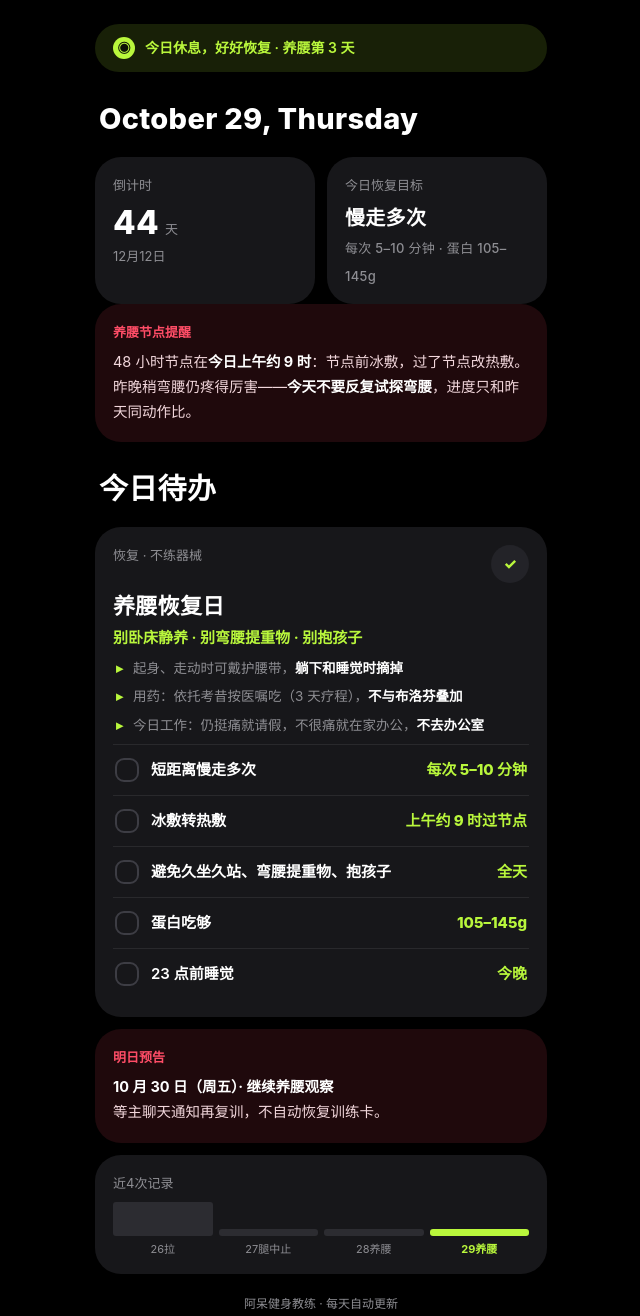
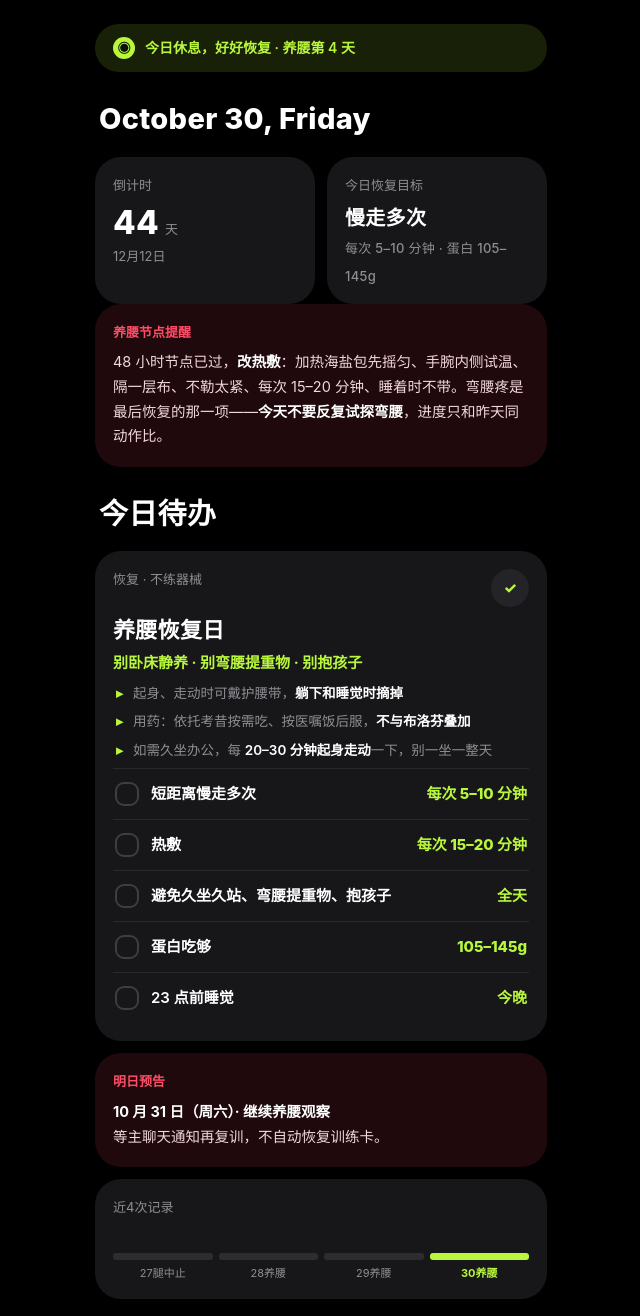
Before and after one commit to genrry-ayu/training-tracker, a plain HTML site: page index.html in a window 1280 px wide. Shown: the top 1316 px of the page, without its empty margins (319-959 px from the left). Drawn offline with Linux system fonts and the light colour scheme.

Commit message:
训练卡：自动更新

```diff
--- a/index.html
+++ b/index.html
@@ -3,7 +3,7 @@
 <head>
 <meta charset="UTF-8">
 <meta name="viewport" content="width=device-width, initial-scale=1.0, viewport-fit=cover">
-<title>训练卡 · 10-29 养腰恢复日</title>
+<title>训练卡 · 10-30 养腰恢复日</title>
 <style>
   :root{
     --bg:#000000;
@@ -99,17 +99,17 @@
 
   <div class="banner" id="goal">
     <span class="dot">◉</span>
-    <span>今日休息，好好恢复 · 养腰第 3 天</span>
+    <span>今日休息，好好恢复 · 养腰第 4 天</span>
   </div>
 
   <div class="title-row">
-    <h2>October 29, Thursday</h2>
+    <h2>October 30, Friday</h2>
   </div>
 
   <div class="metrics" id="metrics">
     <div class="metric">
       <div class="lab">倒计时</div>
-      <div class="val"><span id="dday">44</span><small>天</small></div>
+      <div class="val"><span id="dday">43</span><small>天</small></div>
       <div class="val-sub">12月12日</div>
     </div>
     <div class="metric">
@@ -120,7 +120,7 @@
 
   <div class="alert">
     <div class="lab">养腰节点提醒</div>
-    <p>48 小时节点在<b>今日上午约 9 时</b>：节点前冰敷，过了节点改热敷。昨晚稍弯腰仍疼得厉害——<b>今天不要反复试探弯腰</b>，进度只和昨天同动作比。</p>
+    <p>48 小时节点已过，<b>改热敷</b>：加热海盐包先摇匀、手腕内侧试温、隔一层布、不勒太紧、每次 15–20 分钟、睡着时不带。弯腰疼是最后恢复的那一项——<b>今天不要反复试探弯腰</b>，进度只和昨天同动作比。</p>
   </div>
 
   <div class="title-row">
@@ -136,11 +136,11 @@
     <div class="target">别卧床静养 · 别弯腰提重物 · 别抱孩子</div>
     <ul class="cues">
       <li>起身、走动时可戴护腰带，<b>躺下和睡觉时摘掉</b></li>
-      <li>用药：依托考昔按医嘱吃（3 天疗程），<b>不与布洛芬叠加</b></li>
-      <li>今日工作：仍挺痛就请假，不很痛就在家办公，<b>不去办公室</b></li>
+      <li>用药：依托考昔按需吃、按医嘱饭后服，<b>不与布洛芬叠加</b></li>
+      <li>如需久坐办公，每 <b>20–30 分钟起身走动</b>一下，别一坐一整天</li>
     </ul>
     <label class="set"><input type="checkbox"><span class="sname">短距离慢走多次</span><span class="w">每次 5–10 分钟</span></label>
-    <label class="set"><input type="checkbox"><span class="sname">冰敷转热敷</span><span class="w">上午约 9 时过节点</span></label>
+    <label class="set"><input type="checkbox"><span class="sname">热敷</span><span class="w">每次 15–20 分钟</span></label>
     <label class="set"><input type="checkbox"><span class="sname">避免久坐久站、弯腰提重物、抱孩子</span><span class="w">全天</span></label>
     <label class="set"><input type="checkbox"><span class="sname">蛋白吃够</span><span class="w">105–145g</span></label>
     <label class="set"><input type="checkbox"><span class="sname">23 点前睡觉</span><span class="w">今晚</span></label>
@@ -148,16 +148,16 @@
 
   <div class="alert">
     <div class="lab">明日预告</div>
-    <p><b>10 月 30 日（周五）· 继续养腰观察</b><br>等主聊天通知再复训，不自动恢复训练卡。</p>
+    <p><b>10 月 31 日（周六）· 继续养腰观察</b><br>等主聊天通知再复训，不自动恢复训练卡。</p>
   </div>
 
   <div class="metrics">
     <div class="metric wide">
       <div class="lab">近4次记录</div>
-      <div class="bars" role="img" aria-label="近4次记录：10月26日拉日362千卡，10月27日腿日腰伤中止无训练消耗，10月28日养腰恢复日，10月29日养腰恢复日">
-        <i style="height:100%" title="10-26 拉 · 362kcal"></i><i style="height:13%" title="10-27 腿 · 腰伤中止"></i><i style="height:13%" title="10-28 养腰恢复"></i><i class="on" style="height:13%" title="10-29 养腰恢复"></i>
+      <div class="bars" role="img" aria-label="近4次记录：10月27日腿日腰伤中止无训练消耗，10月28日养腰恢复日，10月29日养腰恢复日，10月30日养腰恢复日">
+        <i style="height:13%" title="10-27 腿 · 腰伤中止"></i><i style="height:13%" title="10-28 养腰恢复"></i><i style="height:13%" title="10-29 养腰恢复"></i><i class="on" style="height:13%" title="10-30 养腰恢复"></i>
       </div>
-      <div class="bars-lab"><span>26拉</span><span>27腿中止</span><span>28养腰</span><span>29养腰</span></div>
+      <div class="bars-lab"><span>27腿中止</span><span>28养腰</span><span>29养腰</span><span>30养腰</span></div>
     </div>
   </div>
 
@@ -167,7 +167,7 @@
 
 <script>
 (function(){
-  var KEY='tt-2026-10-29';
+  var KEY='tt-2026-10-30';
   var end=new Date(2026,11,12), now=new Date();
   var days=Math.max(0,Math.ceil((end-now)/864e5));
   document.getElementById('dday').textContent=days;
```
